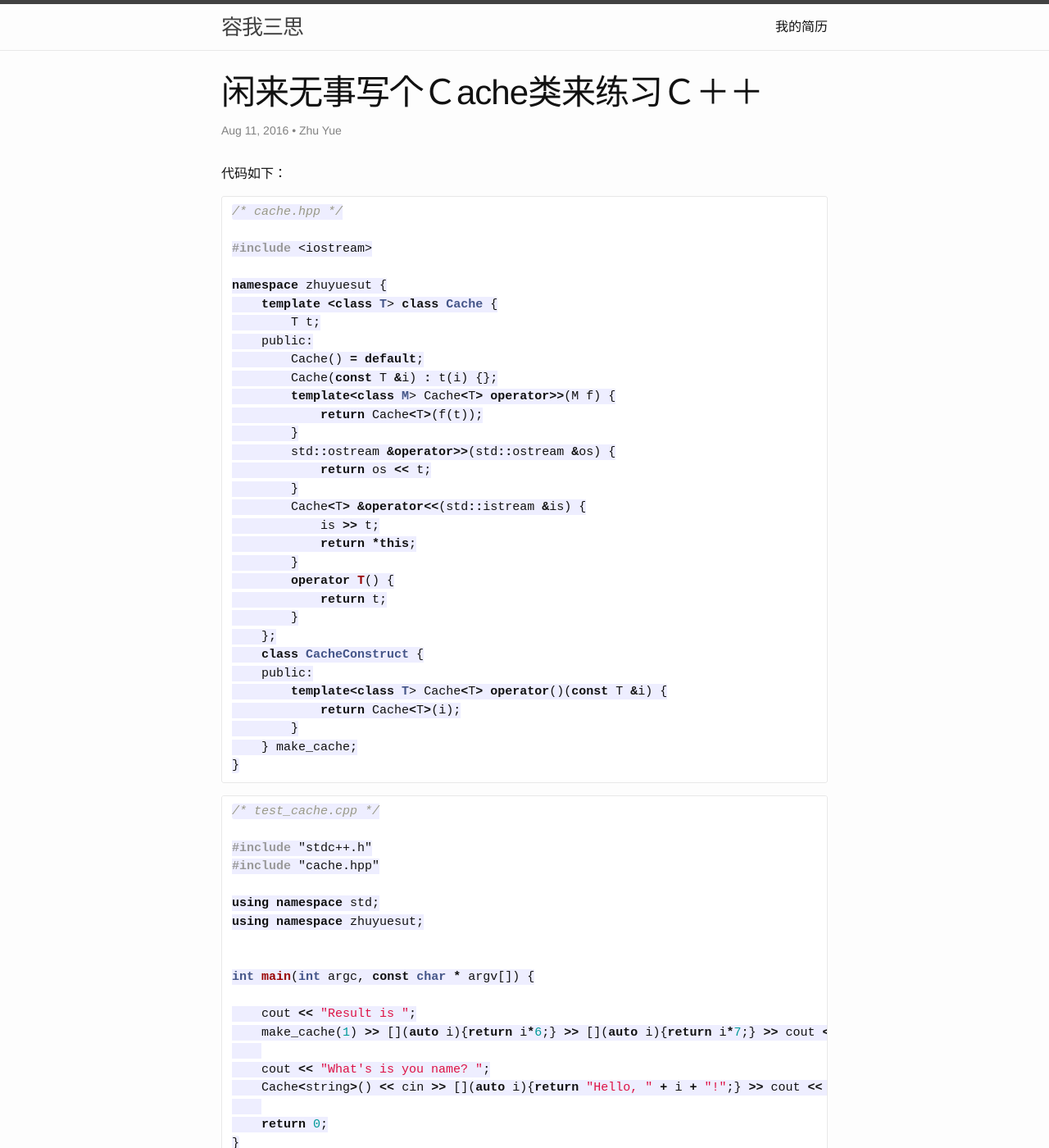
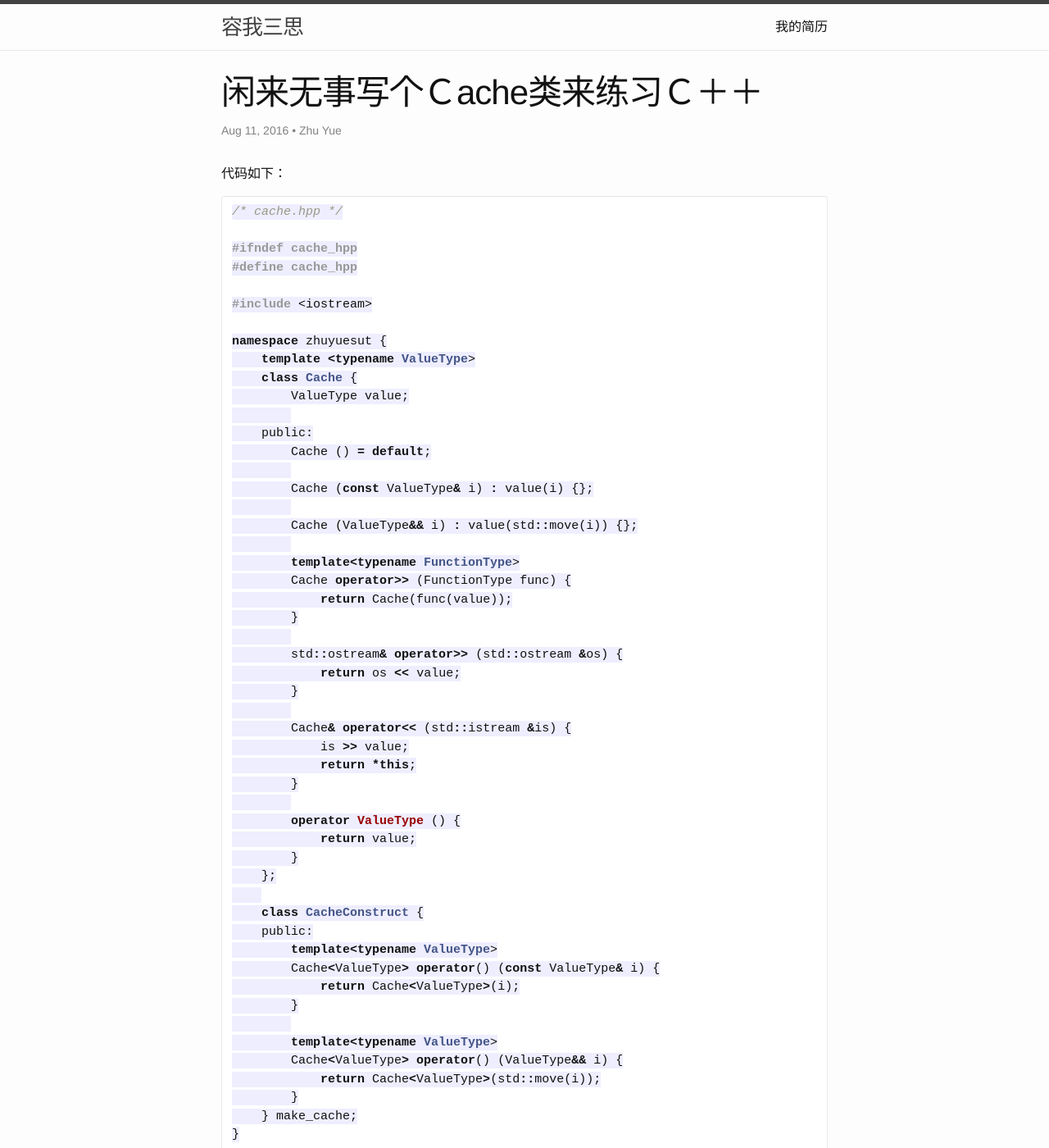
Before and after one commit to zhuyuesut/blog, a Jekyll site: the page built from _posts/2016-08-11-a-simple-class-cache.md, in a window 1280 px wide and 1400 px high. Shown: the whole window at 82% size. Built offline with Jekyll 4.4.1, drawn with Linux system fonts in a browser that asks for light colours; comment, search, counter and statistics services are not loaded; some of the changed text lies outside the part shown.

Commit message:
update post, add construct (v&& i)

````diff
--- a/_posts/2016-08-11-a-simple-class-cache.md
+++ b/_posts/2016-08-11-a-simple-class-cache.md
@@ -11,35 +11,57 @@ author: Zhu Yue
 ```cpp
 /* cache.hpp */
 
+#ifndef cache_hpp
+#define cache_hpp
+
 #include <iostream>
 
 namespace zhuyuesut {
-    template <class T> class Cache {
-        T t;
+    template <typename ValueType>
+    class Cache {
+        ValueType value;
+
     public:
-        Cache() = default;
-        Cache(const T &i) : t(i) {};
-        template<class M> Cache<T> operator>>(M f) {
-            return Cache<T>(f(t));
+        Cache () = default;
+
+        Cache (const ValueType& i) : value(i) {};
+
+        Cache (ValueType&& i) : value(std::move(i)) {};
+
+        template<typename FunctionType>
+        Cache operator>> (FunctionType func) {
+            return Cache(func(value));
         }
-        std::ostream &operator>>(std::ostream &os) {
-            return os << t;
+
+        std::ostream& operator>> (std::ostream &os) {
+            return os << value;
         }
-        Cache<T> &operator<<(std::istream &is) {
-            is >> t;
+
+        Cache& operator<< (std::istream &is) {
+            is >> value;
             return *this;
         }
-        operator T() {
-            return t;
+
+        operator ValueType () {
+            return value;
         }
     };
+
     class CacheConstruct {
     public:
-        template<class T> Cache<T> operator()(const T &i) {
-            return Cache<T>(i);
+        template<typename ValueType>
+        Cache<ValueType> operator() (const ValueType& i) {
+            return Cache<ValueType>(i);
+        }
+
+        template<typename ValueType>
+        Cache<ValueType> operator() (ValueType&& i) {
+            return Cache<ValueType>(std::move(i));
         }
     } make_cache;
 }
+
+#endif /* cache_hpp */
 ```
 ```cpp
 /* test_cache.cpp */
````
